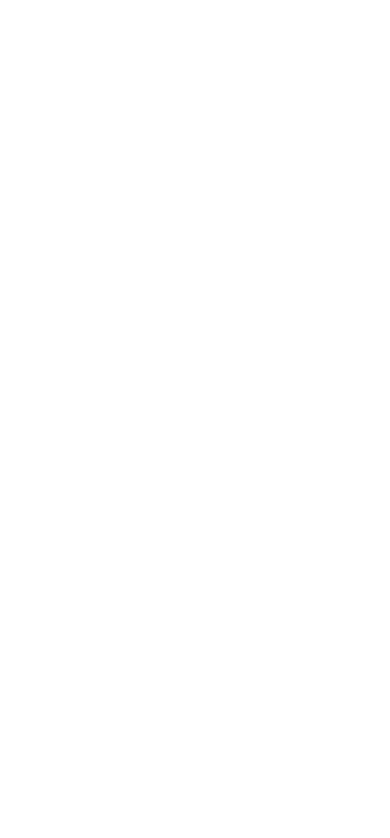
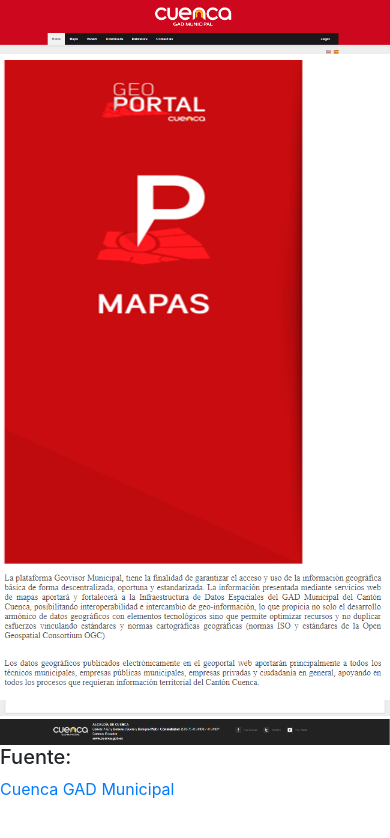
Before and after one commit to darwinguz/AppWeb2018A-GobiernoResponsive, a plain HTML site: page index.html in a window 390 px wide. Drawn offline with nearby package versions, Linux system fonts and the light colour scheme.

Commit message:
Pagina web del gobierno modificada a responsive

```diff
--- a/index.html
+++ b/index.html
@@ -3,8 +3,28 @@
 <head>
     <meta charset="UTF-8">
     <title>Title</title>
+    <link rel="stylesheet" href="https://stackpath.bootstrapcdn.com/bootstrap/4.1.1/css/bootstrap.min.css"
+          integrity="sha384-WskhaSGFgHYWDcbwN70/dfYBj47jz9qbsMId/iRN3ewGhXQFZCSftd1LZCfmhktB" crossorigin="anonymous">
 </head>
 <body>
-
+<div>
+    <img class="img-fluid float-center" src="img/header.PNG" alt="Responsive Header">
+</div>
+<div class="row">
+    <div class="col-sm-3">
+        <img class="img-fluid" src="img/content2.PNG" alt="">
+    </div>
+    <div class="col-sm-9">
+        <img class="img-fluid" src="img/content3.PNG" alt="">
+    </div>
+</div>
+<div>
+    <img class="img-fluid" src="img/content4.PNG" alt="">
+</div>
+<div>
+    <img class="img-fluid" src="img/footer.PNG" alt="">
+</div>
+<h5>Fuente:</h5>
+<a href="http://digital.cuenca.gov.ec/geovisor/home.seam">Cuenca GAD Municipal</a>
 </body>
 </html>
```
Also changed, not shown: img/content1.PNG (added), img/content2.PNG (added), img/content3.PNG (added), img/content4.PNG (added), img/footer.PNG (added), img/header.PNG (added).
